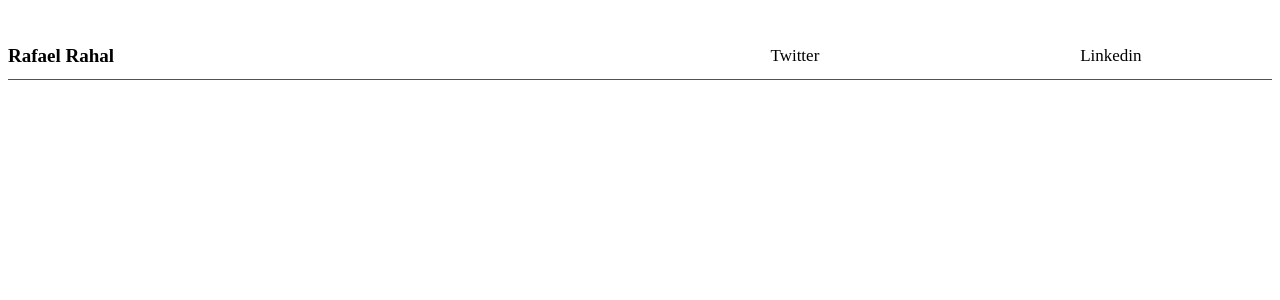
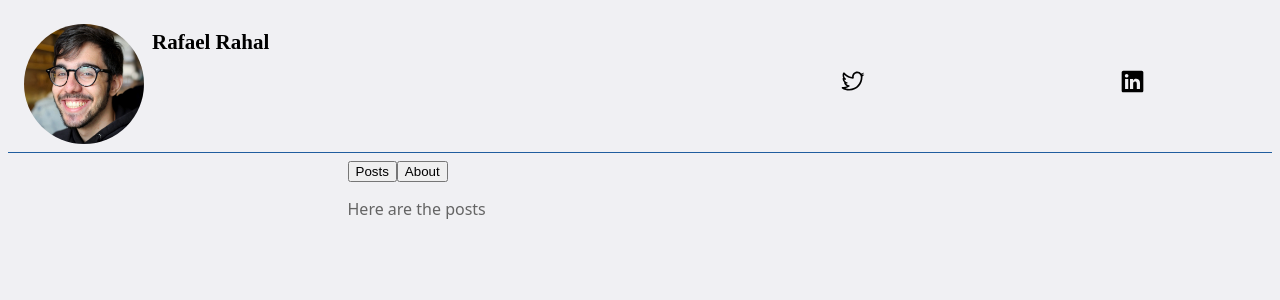
Before and after one commit to rrrahal/blog, a Next.js app: page / in a window 1280 px wide. Shown: the top 300 px of the page. Built offline with nearby package versions, Linux system fonts and the light colour scheme.

Commit message:
little improv to header

```diff
--- a/package.json
+++ b/package.json
@@ -14,6 +14,8 @@
     "@next/font": "13.1.6",
     "@next/mdx": "^13.1.6",
     "@radix-ui/colors": "^0.1.8",
+    "@radix-ui/react-avatar": "^1.0.1",
+    "@radix-ui/react-icons": "^1.2.0",
     "@radix-ui/react-separator": "^1.0.1",
     "@radix-ui/react-tabs": "^1.0.2",
     "@stitches/react": "1.2.8",
--- a/src/components/Header/index.tsx
+++ b/src/components/Header/index.tsx
@@ -1,16 +1,19 @@
 import React from 'react'
-import { styled } from '../../../stitches.config'
+import Image from 'next/image'
+import { TwitterLogoIcon, LinkedInLogoIcon } from '@radix-ui/react-icons'
 import * as Separator from '@radix-ui/react-separator';
 
-
+import { styled } from '../../../stitches.config'
 
 const Box = styled('div', {
   display: 'flex',
-  width: '100%'
+  width: '100%',
+  justifyItems: 'center'
 })
 
 const Title = styled('h1', {
-  fontSize: '$5',
+  marginLeft: '$2',
+  fontSize: '$6',
   width: '100%'
 })
 
@@ -24,20 +27,33 @@ const StyledSeparator = styled(Separator.Root, {
   backgroundColor: '$hiContrast'
 })
 
+const StyledImage = styled(Image, {
+  borderRadius: '100%',
+  paddingY: '$2',
+  marginLeft: '$4'
+})
+
 
 
 export const Header = () => {
   return (
     <>
     <Box>
+      <StyledImage src='/raful.jpg' alt='A picture of Rafael Rahal' width={120} height={120} />
       <Title>Rafael Rahal</Title>
       <Box css={{
         alignItems: 'center',
         justifyContent: 'space-around'
       }
       }>
-        <SocialMediaItem>Twitter</SocialMediaItem>
-        <SocialMediaItem>Linkedin</SocialMediaItem>
+        <SocialMediaItem> <TwitterLogoIcon style={{
+          width: 25,
+          height: 25
+        }}/> </SocialMediaItem>
+        <SocialMediaItem> <LinkedInLogoIcon style={{
+          width: 25,
+          height: 25
+        }}/> </SocialMediaItem>
       </Box>
     </Box>
     <StyledSeparator />
--- a/src/pages/index.tsx
+++ b/src/pages/index.tsx
@@ -39,13 +39,28 @@ const Content = styled('div', {
 
 export default function Home() {
   return (
-    <Box css={{ paddingY: '$6' }}>
+    <Box css={{ paddingY: '$2', height: '100vh'}}>
       <Head>
         <title>Use Stitches with Next.js</title>
       </Head>
       <Header/>
-      <Content size={{ '@initial': '1', '@bp1': '2' }}>
-
+      <Content size={{ '@initial': '1', '@bp1': '2' }} css={{paddingY: '$2'}}>
+      <Tabs.Root defaultValue="posts">
+        <Tabs.List aria-label="Posts">
+          <Tabs.Trigger value="posts">
+            Posts
+          </Tabs.Trigger>
+          <Tabs.Trigger value="about">
+            About
+          </Tabs.Trigger>
+        </Tabs.List>
+        <Tabs.Content value='posts' >
+          <Text>Here are the posts</Text>
+        </Tabs.Content>
+        <Tabs.Content value='about' >
+          <Text>Here is the about</Text>
+        </Tabs.Content>
+      </Tabs.Root>
       </Content>
     </Box>
   )
--- a/stitches.config.ts
+++ b/stitches.config.ts
@@ -2,7 +2,7 @@ import type * as Stitches from '@stitches/react'
 import { createStitches } from '@stitches/react'
 import {
   gray,
-  sand,
+  slate,
   blue,
   grayDark,
   blueDark,
@@ -23,8 +23,8 @@ export const {
       ...blue,
       ...grayDark,
       ...blueDark,
-      ...sand,
-      primary: sand.sand3,
+      ...slate,
+      primary: slate.slate3,
       secondary: gray.gray11,
       hiContrast: blueDark.blue7
     },
@@ -87,3 +87,13 @@ export const darkTheme = createTheme({
     secondary: gray.gray1
   }
 })
+
+const GlobalStyles = globalCss({
+  body: {
+    //we can call the color token values with the
+    //$ prefix in a string
+    background: "$primary",
+  }
+})
+
+GlobalStyles();
```
Also changed, not shown: src/components/Header/header.css (deleted, +0 -8 lines), public/raful.jpg (added), 1 other file (tests, documents, lock files or other folders).
